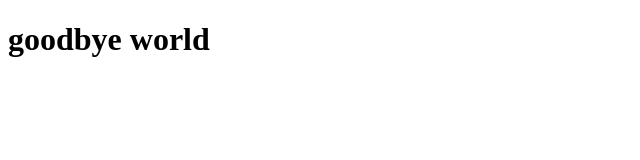
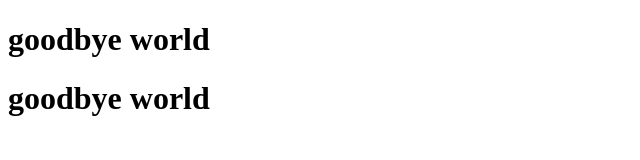
Before and after one commit to Sarvar2004/practice-github, a plain HTML site: page index.html in a window 1280 px wide. Shown: the whole page, without its empty margins (0-640 px from the left). Drawn offline with Linux system fonts and the light colour scheme.

Commit message:
Update index.html
new tag h1

```diff
--- a/index.html
+++ b/index.html
@@ -10,6 +10,7 @@
 
 <body>
   <h1>goodbye world</h1>
+  <h1>goodbye world</h1>
 </body>
 
 </html>
```
